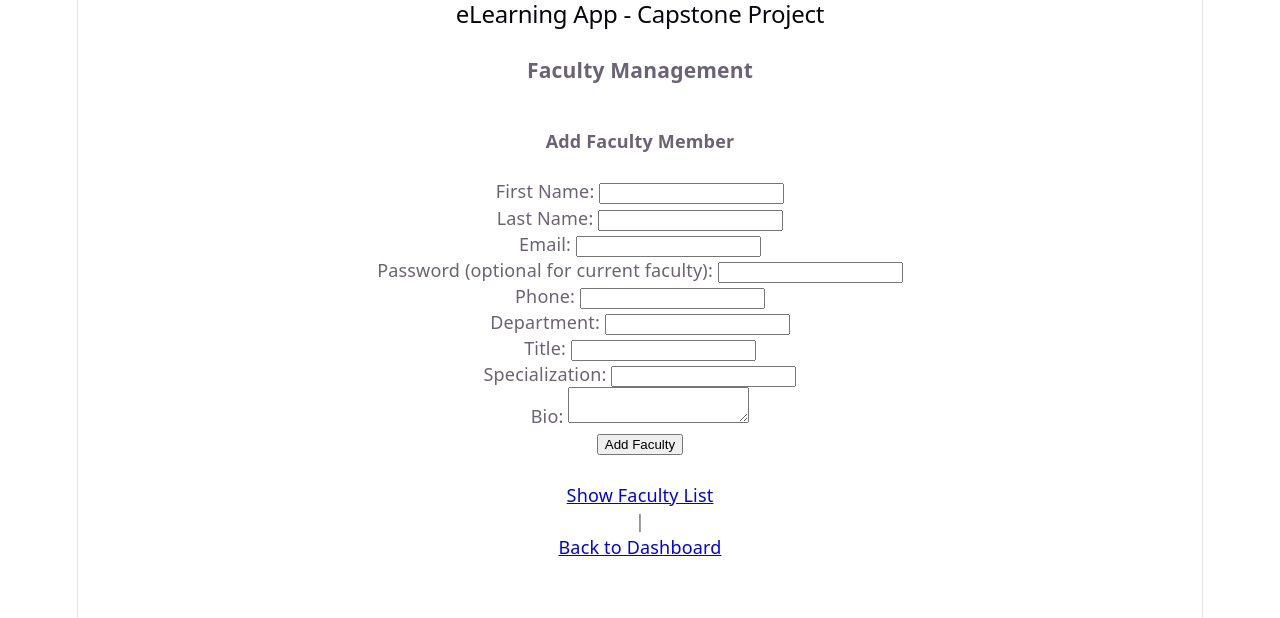
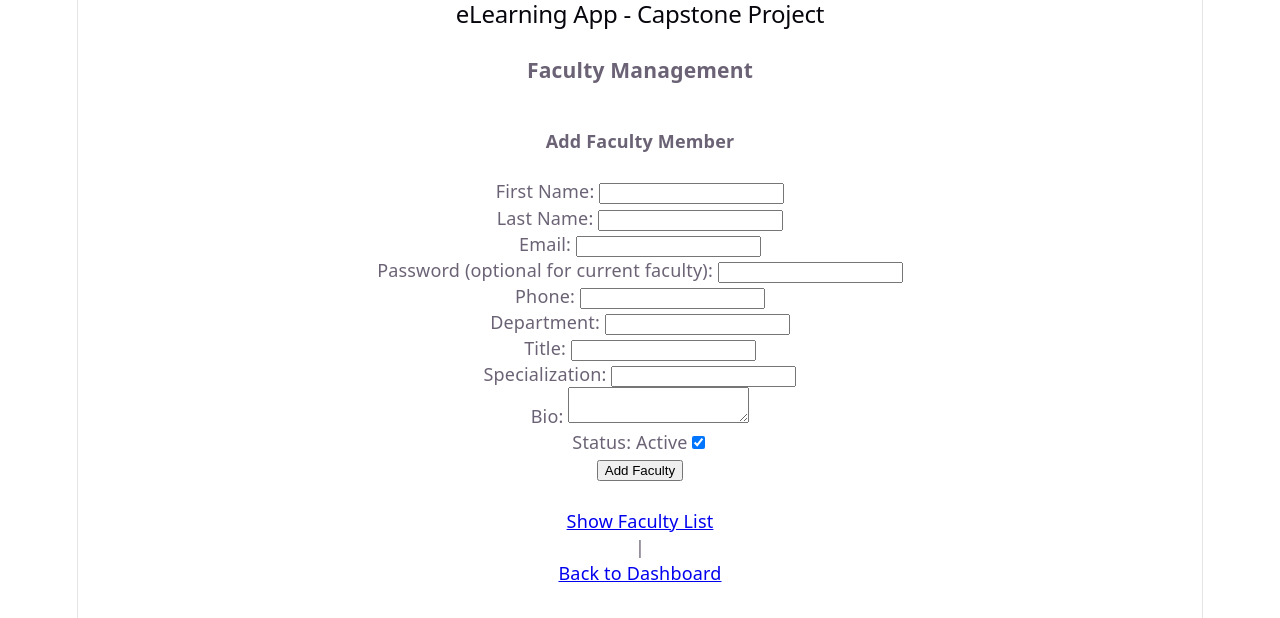
Before and after one commit to kyyhud/eLearning_Capstone, a React (Vite) app in the folder client/: page /admin/faculty-form in a window 1280 px wide. Shown: the top 618 px of the page. Built offline with nearby package versions, Linux system fonts and the light colour scheme.

Commit message:
feat: add isActive status handling in Faculty forms and list

```diff
--- a/client/src/pages/admin/FacultyFormPage.jsx
+++ b/client/src/pages/admin/FacultyFormPage.jsx
@@ -12,6 +12,7 @@ const emptyForm = {
   department: "",
   title: "",
   specialization: "",
+  isActive: true,
 };
 
 function FacultyForm() {
@@ -45,6 +46,7 @@ function FacultyForm() {
         title: facultyMember.facultyProfile?.title || "",
         specialization: facultyMember.facultyProfile?.specialization || "",
         bio: facultyMember.facultyProfile?.bio || "",
+        isActive: facultyMember.isActive,
       });
     } catch (error) {
       setMessage(error.message);
@@ -59,6 +61,11 @@ function FacultyForm() {
     }));
   };
 
+  const handleCancelEdit = () => {
+    setIsEditing(false);
+    loadFaculty();
+  };
+
   const handleSubmit = async (e) => {
     e.preventDefault();
     try {
@@ -66,6 +73,7 @@ function FacultyForm() {
         firstName: formData.firstName,
         lastName: formData.lastName,
         email: formData.email,
+        isActive: formData.isActive,
         facultyProfile: {
           phone: formData.phone,
           department: formData.department,
@@ -127,12 +135,35 @@ function FacultyForm() {
         <br />
         Bio: <textarea name="bio" value={formData.bio} onChange={handleChange} disabled={isExistingFaculty && !isEditing} />
         <br />
+        <label>
+          Status: {formData.isActive ? "Active" : "Inactive"}
+          <input
+            type="checkbox"
+            checked={formData.isActive}
+            onChange={(e) =>
+              setFormData((prevData) => ({
+                ...prevData,
+                isActive: e.target.checked,
+              }))
+            }
+            disabled={isExistingFaculty && !isEditing}
+          />
+        </label>
+        <br />
         {isExistingFaculty && !isEditing && (
           <button type="button" onClick={() => setIsEditing(true)}>
             Edit Faculty
           </button>
         )}
-        {(!isExistingFaculty || isEditing) && <button type="submit">{isExistingFaculty ? "Update Faculty" : "Add Faculty"}</button>}
+        {!isExistingFaculty && <button type="submit">Add Faculty</button>}
+        {isExistingFaculty && isEditing && (
+          <>
+            <button type="submit">Update Faculty</button>|
+            <button type="button" onClick={handleCancelEdit}>
+              Cancel
+            </button>
+          </>
+        )}
       </form>
       <br />
       <Link to="/admin/faculty-list">Show Faculty List</Link> |<Link to="/admin-dashboard">Back to Dashboard</Link>
--- a/client/src/pages/admin/FacultyListPage.jsx
+++ b/client/src/pages/admin/FacultyListPage.jsx
@@ -46,6 +46,7 @@ function FacultyList() {
       <table border="1">
         <thead>
           <tr>
+            <th>Active</th>
             <th>Name</th>
             <th>Email</th>
             <th>Phone</th>
@@ -57,6 +58,7 @@ function FacultyList() {
         <tbody>
           {faculty.map((user) => (
             <tr key={user._id}>
+              <td>{user.isActive ? "Yes" : "No"}</td>
               <td>
                 {user.firstName} {user.lastName}
               </td>
```
Also changed, not shown: 1 other file (tests, documents, lock files or other folders).
